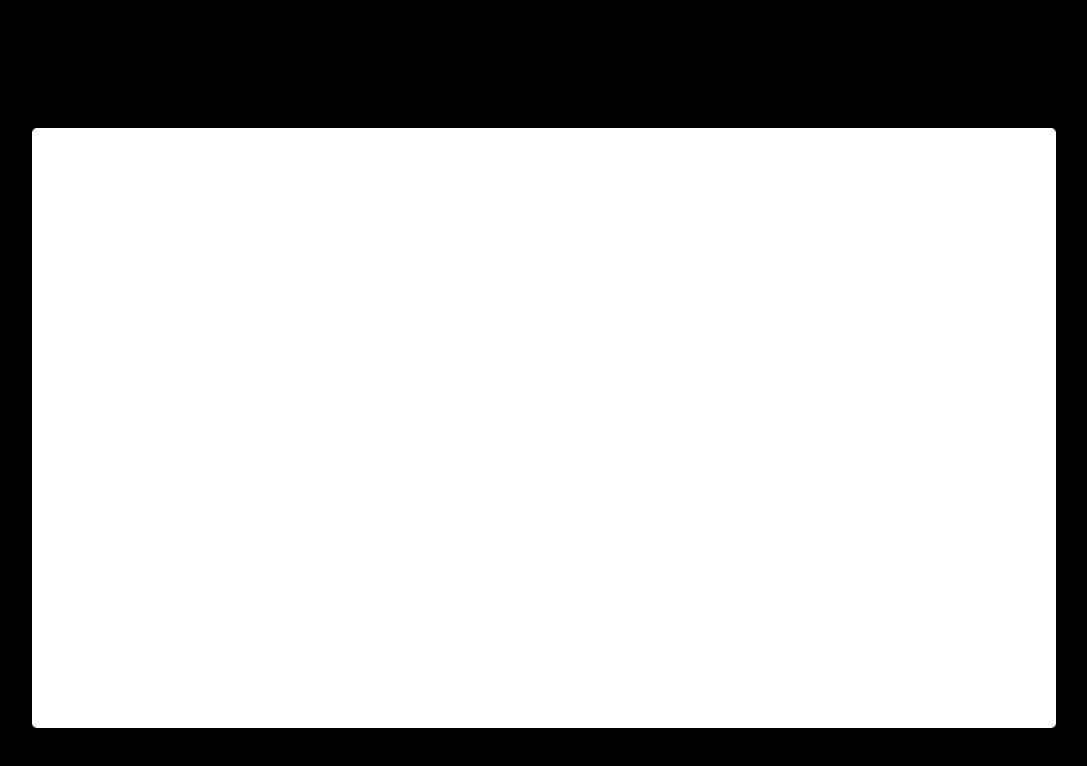
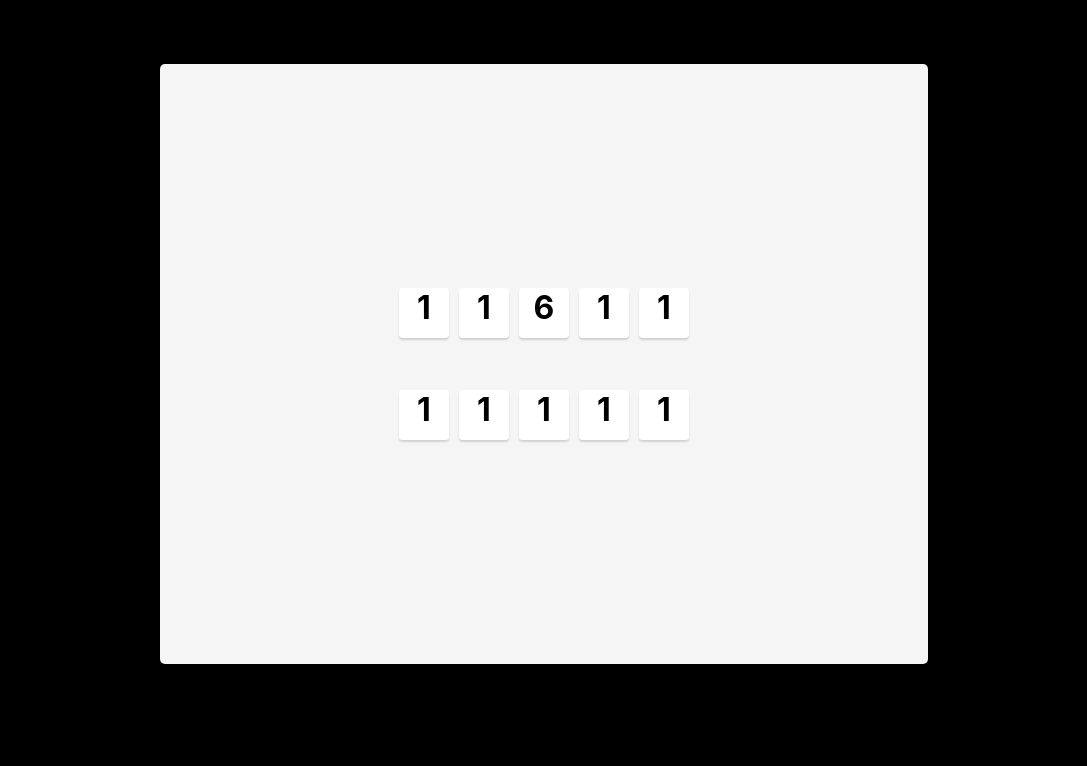
Before and after one commit to anjalikesavarapu/react-tenzies, a React (Create React App) app: page / in a window 1280 px wide. Shown: the top 766 px of the page, without its empty margins (96-1183 px from the left). Built offline with nearby package versions, Linux system fonts and the light colour scheme.

Commit message:
creating and styling Die component

```diff
--- a/src/App.css
+++ b/src/App.css
@@ -3,9 +3,21 @@
 }
 
 main {
-  margin: 10%;
-  width: 80%;
+  margin: 5% 20%;
+  width: 60%;
   height: 600px;
   border-radius: 5px;
-  background-color: white;
+  background-color: #f5f5f5;
+  display: flex;
+  justify-content: center;
+  align-items: center;
 }
+
+.dice--container {
+  display: grid;
+  grid-template-columns: auto auto auto auto auto;
+  gap: 10px;
+  padding: 10px;
+  text-align: center;
+  cursor: pointer;
+}
--- a/src/App.js
+++ b/src/App.js
@@ -1,10 +1,22 @@
 import React from 'react';
 import './App.css';
+import Die from './components/Die';
 
 function App() {
   return (
     <main>
-
+      <div className='dice--container'>
+        <Die value={1} />
+        <Die value={1} />
+        <Die value={6} />
+        <Die value={1} />
+        <Die value={1} />
+        <Die value={1} />
+        <Die value={1} />
+        <Die value={1} />
+        <Die value={1} />
+        <Die value={1} />
+      </div>
     </main>
   );
 }
--- /dev/null
+++ b/src/components/Die.js
@@ -0,0 +1,10 @@
+import React from "react";
+
+export default function Die(props) {
+    return (
+        <div>
+            <h1 className="die">{props.value}</h1>
+        </div>
+
+    )
+}
--- a/src/index.css
+++ b/src/index.css
@@ -12,3 +12,11 @@ code {
   font-family: source-code-pro, Menlo, Monaco, Consolas, 'Courier New',
     monospace;
 }
+
+.die {
+  height: 50px;
+  width: 50px;
+  background: #FFFFFF;
+  box-shadow: 0px 2px 2px rgba(0, 0, 0, 0.15);
+  border-radius: 3.81277px;
+}
```
